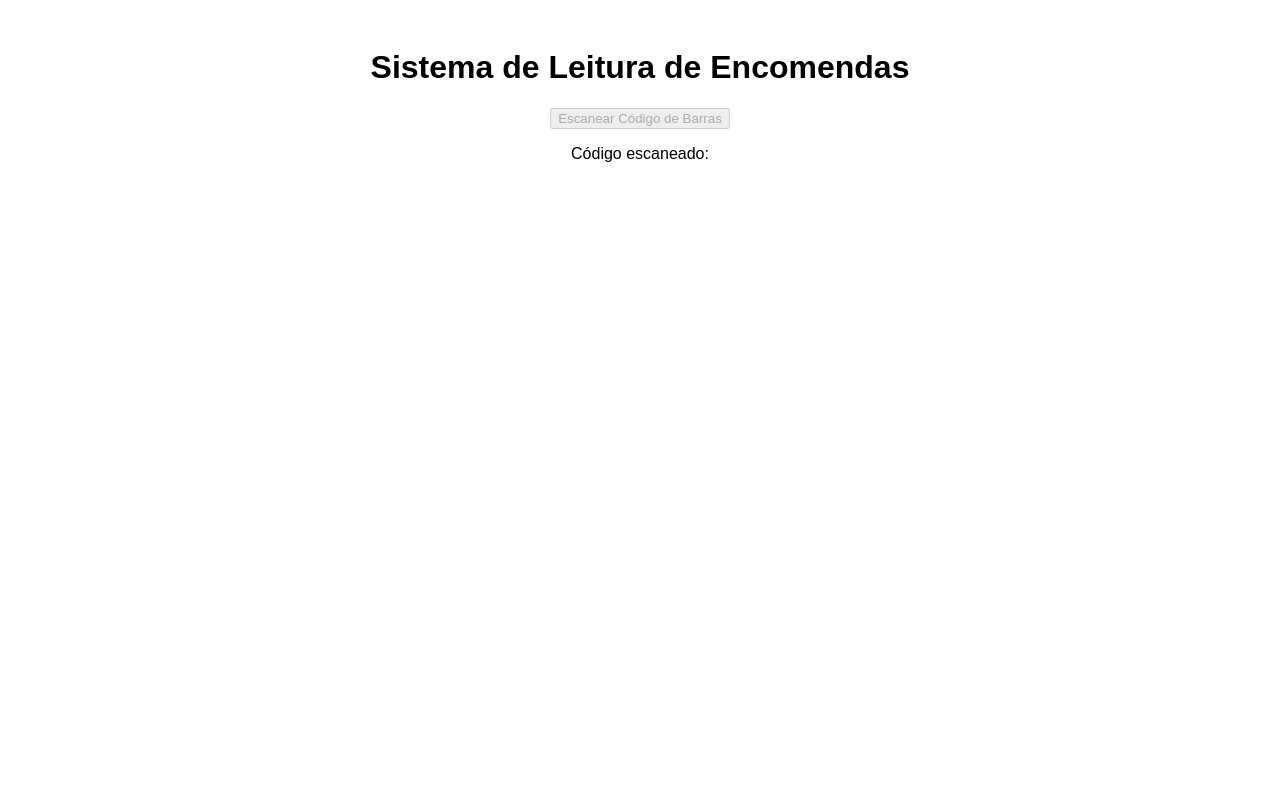
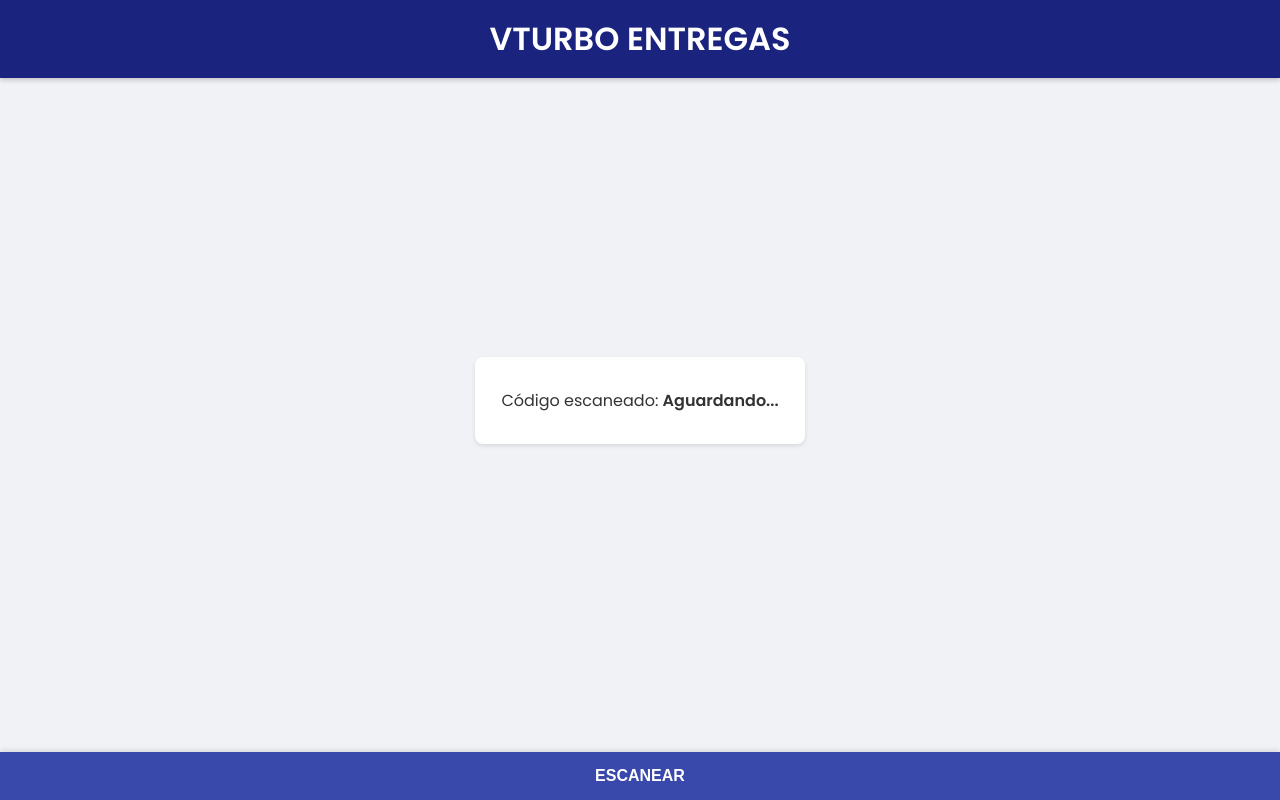
Before and after one commit to vturbo2021/VTURBO, a plain HTML site: page index.html in a window 1280 px wide. Drawn offline with Linux system fonts and the light colour scheme.

Commit message:
mudança na aparencia e "ar" de aplicativo web ao nosso sistema

```diff
--- a/index.html
+++ b/index.html
@@ -3,18 +3,24 @@
 <head>
     <meta charset="UTF-8">
     <meta name="viewport" content="width=device-width, initial-scale=1.0">
+    <link rel="preconnect" href="https://fonts.googleapis.com">
+    <link rel="preconnect" href="https://fonts.gstatic.com" crossorigin>
+    <link href="https://fonts.googleapis.com/css2?family=Poppins:wght@400;600&display=swap" rel="stylesheet">
     <title>Scanner de Encomendas</title>
     <link rel="stylesheet" href="style.css">
 </head>
 <body>
 
-    <h1>Sistema de Leitura de Encomendas</h1>
+    <h1>VTURBO ENTREGAS</h1>
 
-    <button id="start-scan-btn">Escanear Código de Barras</button>
+    <div id="main-content">
+        <video id="camera-view" autoplay playsinline></video>
+        <div id="result-container">
+            <p>Código escaneado: <strong id="result">Aguardando...</strong></p>
+        </div>
+    </div>
 
-    <video id="camera-view" autoplay playsinline></video>
-
-    <p>Código escaneado: <strong id="result"></strong></p>
+    <button id="start-scan-btn">ESCANEAR</button>
 
     <script src="scanner.js"></script>
 </body>
--- a/scanner.js
+++ b/scanner.js
@@ -16,7 +16,7 @@ document.addEventListener('DOMContentLoaded', () => {
     });
 
     startScanBtn.addEventListener('click', async () => {
-        resultElement.textContent = '...'; // Limpa o resultado anterior
+        resultElement.textContent = 'Procurando...'; // Atualiza o status
         cameraView.style.display = 'block'; // Mostra o vídeo
 
         try {
@@ -44,12 +44,13 @@ document.addEventListener('DOMContentLoaded', () => {
             if (barcodes.length > 0) {
                 // 4. Código de barras encontrado!
                 const barcodeValue = barcodes[0].rawValue;
-                resultElement.textContent = barcodeValue;
                 console.log('Código de barras detectado:', barcodeValue);
 
                 // Para o vídeo e a câmera
                 stream.getTracks().forEach(track => track.stop());
                 cameraView.style.display = 'none';
+
+                setTimeout(() => { resultElement.textContent = barcodeValue; }, 100);
                 return; // Para a detecção
             }
 
--- a/style.css
+++ b/style.css
@@ -1,16 +1,82 @@
+/* Reset básico e fonte padrão */
 body {
-    font-family: sans-serif;
+    font-family: 'Poppins', sans-serif;
     display: flex;
     flex-direction: column;
     align-items: center;
-    padding: 20px;
+    height: 100vh; /* Trava a altura na altura da tela */
+    margin: 0;
+    overflow: hidden; /* Impede qualquer tipo de scroll */
+    background-color: #f0f2f5;
+    color: #333;
 }
 
+/* Título */
+h1 {
+    background-color: #1a237e; /* Um azul escuro */
+    color: white;
+    width: 100%;
+    text-align: center;
+    margin: 0;
+    padding: 15px 0;
+    box-shadow: 0 2px 5px rgba(0,0,0,0.2);
+    position: fixed; /* Fixa a barra no topo */
+    top: 0;
+    z-index: 10; /* Garante que o header fique por cima */
+}
+
+/* Container principal para centralizar o conteúdo */
+#main-content {
+    display: flex;
+    flex-direction: column;
+    justify-content: center;
+    align-items: center;
+    flex-grow: 1; /* Faz o container ocupar o espaço disponível */
+    width: 100%;
+    padding: 70px 0 90px 0; /* Espaçamento para não ficar atrás do header/footer */
+}
+
+/* Estilo da janela da câmera */
 #camera-view {
     width: 100%;
     max-width: 400px;
     border: 2px solid #ccc;
     border-radius: 8px;
-    margin-top: 20px;
+    /* margin-top removido, o flexbox cuidará do alinhamento */
     display: none; /* Começa escondido */
 }
+
+/* Botão de Scan */
+#start-scan-btn {
+    background-color: #3949ab; /* Azul índigo */
+    color: white;
+    border: none;
+    padding: 15px 30px;
+    font-size: 16px;
+    font-weight: 700; /* Deixa a fonte um pouco mais forte */
+    border-radius: 0; /* Remove o arredondamento para o estilo de barra */
+    cursor: pointer;
+    transition: background-color 0.3s ease;
+    position: fixed; /* Fixa o botão na tela */
+    bottom: 0; /* Alinha na base */
+    left: 0; /* Alinha na esquerda */
+    width: 100%; /* Ocupa toda a largura */
+    margin: 0; /* Remove margens */
+    box-shadow: 0 -2px 5px rgba(0,0,0,0.1); /* Sombra para cima */
+    z-index: 10; /* Garante que o botão fique por cima */
+}
+
+#start-scan-btn:hover {
+    background-color: #283593; /* Azul mais escuro no hover */
+}
+
+/* Container do resultado */
+#result-container {
+    margin-top: 20px;
+    padding: 15px;
+    background-color: #ffffff;
+    border-radius: 8px;
+    box-shadow: 0 2px 4px rgba(0,0,0,0.1);
+    min-width: 300px;
+    text-align: center;
+}
```
